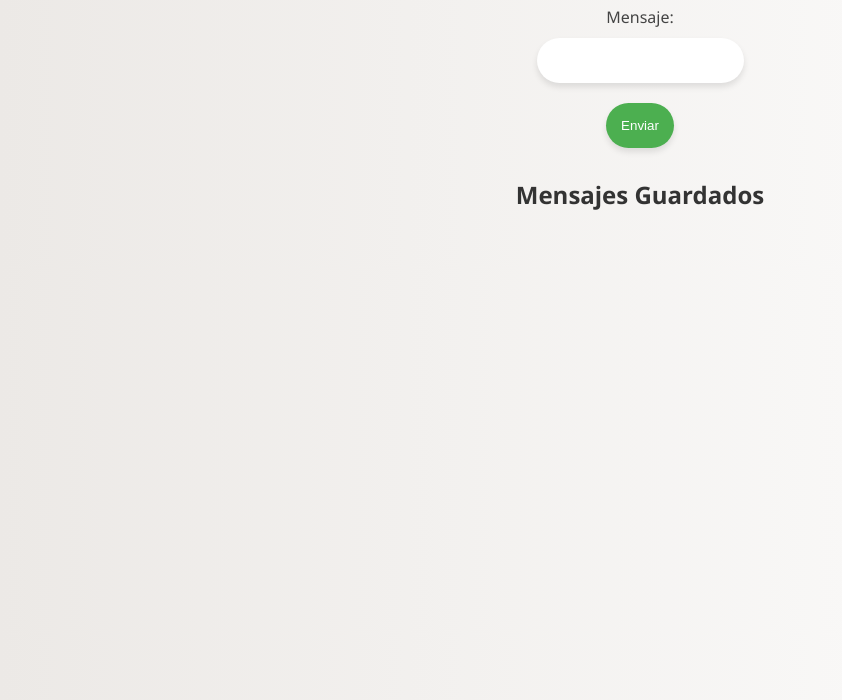
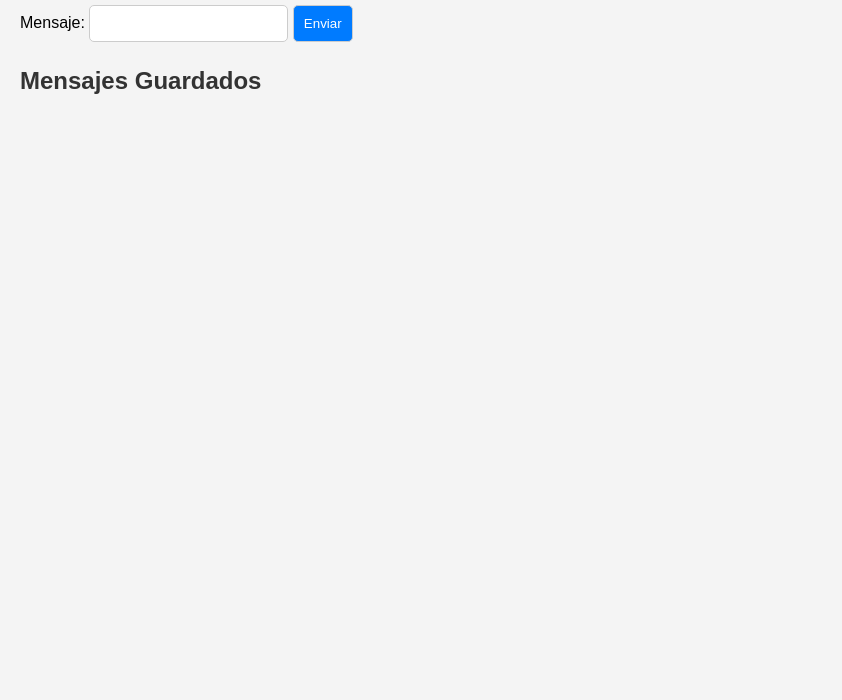
Before and after one commit to fera1991/AzureDevOps, a plain HTML site: page frontend/index.html in a window 1280 px wide. Shown: the part 100-800 px from the top of the page, without its empty margins (0-842 px from the left). Drawn offline with Linux system fonts and the light colour scheme; no server answers.

Commit message:
Update minimal styles

```diff
--- a/frontend/index.html
+++ b/frontend/index.html
@@ -3,7 +3,7 @@
 <head>
   <meta charset="UTF-8">
   <meta name="viewport" content="width=device-width, initial-scale=1.0">
-  <link rel="stylesheet"  href="styles-modern.css">
+  <link rel="stylesheet"  href="styles-minimal.css">
   <title>Frontend - Agregar Mensaje</title>
 </head>
 <body>
```
